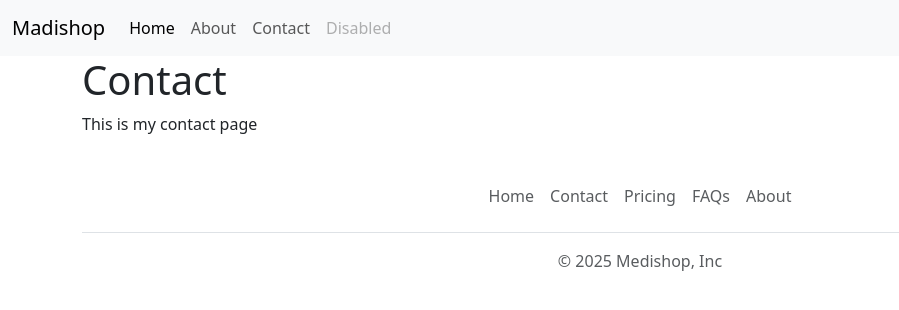
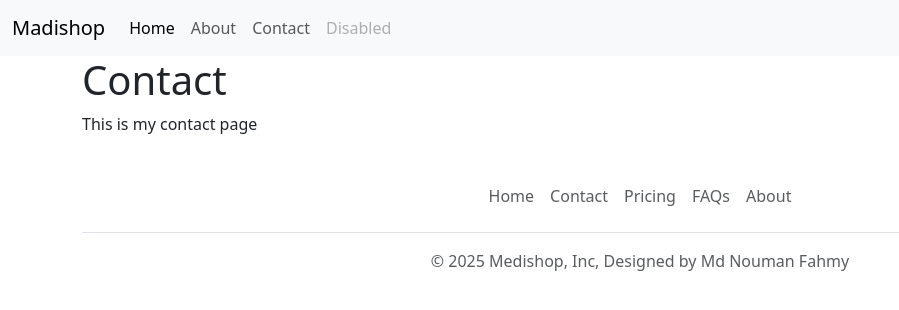
Before and after one commit to mdnoumanfahmy/medishop, a React (Vite) app: page /contact in a window 1280 px wide. Shown: the top 310 px of the page, without its empty margins (0-899 px from the left). Built offline with nearby package versions, Linux system fonts and the light colour scheme.

Commit message:
changed footer

```diff
--- a/src/components/Footer.jsx
+++ b/src/components/Footer.jsx
@@ -32,7 +32,7 @@
                 </a>
               </li>
             </ul>
-            <p class="text-center text-body-secondary">© 2025 Medishop, Inc</p>
+            <p class="text-center text-body-secondary">© 2025 Medishop, Inc, Designed by Md Nouman Fahmy</p>
           </footer>
         </div>
       </>
```
